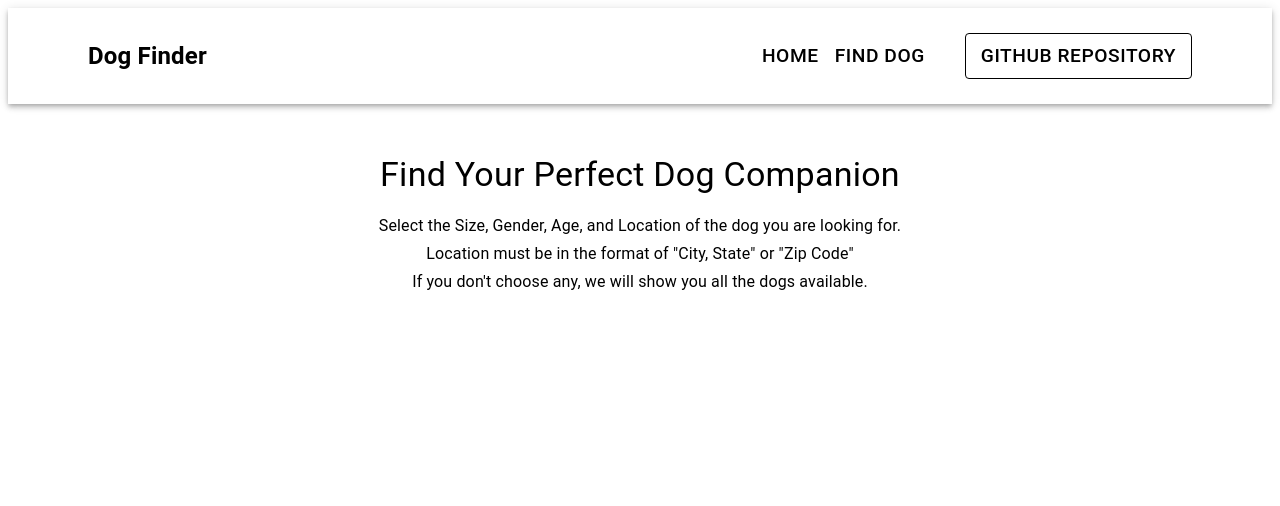
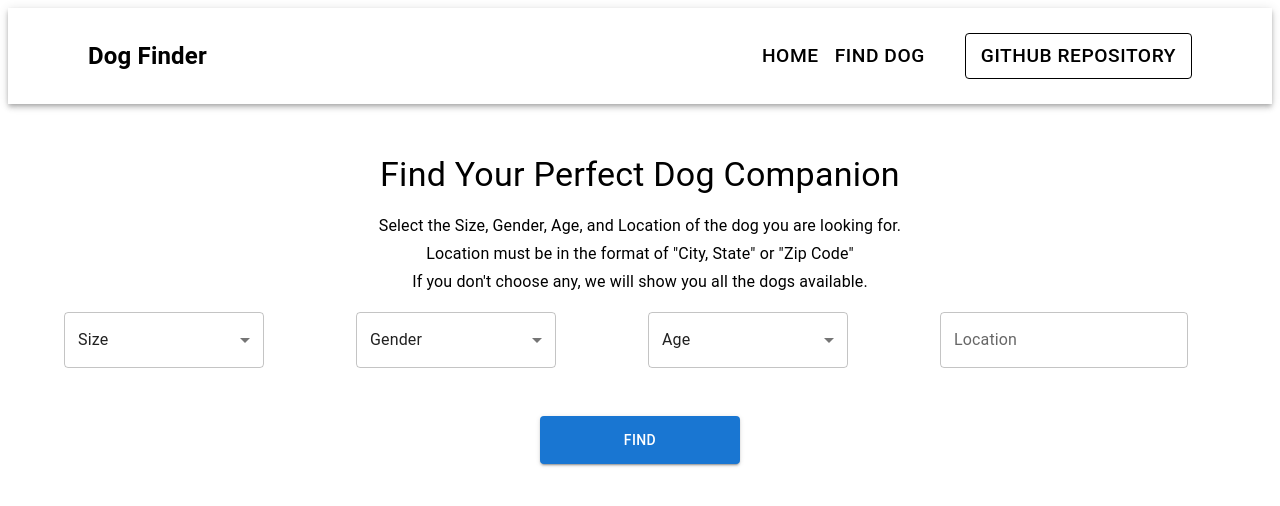
Before and after one commit to madData24/petRecommend, a Next.js app: page /findDog in a window 1280 px wide. Shown: the top 506 px of the page. Built offline with nearby package versions, Linux system fonts and the light colour scheme.

Commit message:
error fix

```diff
--- a/pages/findDog.tsx
+++ b/pages/findDog.tsx
@@ -151,10 +151,10 @@ const FindDog: NextPage = () => {
     };
 
     return (
+        <>
+            <Navbar />
             <div>
-            <Navbar />
-            <Container maxWidth="md" style={{ marginTop: "50px", textAlign: "center" }}>
-                <div style={{ overflowY: "auto" }}>
+                <Container maxWidth="md" style={{ textAlign: "center", marginTop: "50px" }}>
                     <Typography variant="h4">Find Your Perfect Dog Companion</Typography>
                     <Typography variant="subtitle1" gutterBottom>
                         <p className="text-gray-500 mb-12 text-base animate-in fade-in slide-in-from-bottom-4 duration-1200 ease-in-out">
@@ -163,6 +163,82 @@ const FindDog: NextPage = () => {
                             If you don&apos;t choose any, we will show you all the dogs available.
                         </p>
                     </Typography>
+                </Container>
+
+                <Container>
+                    <Grid container spacing={2} justifyContent="center">
+                        <Grid item xs={12} sm={6} md={3}>
+                            <Select
+                                value={selectedSize}
+                                onChange={handleSizeChange}
+                                displayEmpty
+                                style={{ minWidth: 200 }}
+                            >
+                                <MenuItem value="" disabled>
+                                    Size
+                                </MenuItem>
+                                {Size.map((size, index) => (
+                                    <MenuItem key={index} value={size}>
+                                        {size}
+                                    </MenuItem>
+                                ))}
+                            </Select>
+                        </Grid>
+                        <Grid item xs={12} sm={6} md={3}>
+                            <Select
+                                value={selectedGender}
+                                onChange={handleGenderChange}
+                                displayEmpty
+                                style={{ minWidth: 200 }}
+                            >
+                                <MenuItem value="" disabled>
+                                    Gender
+                                </MenuItem>
+                                {Gender.map((gender, index) => (
+                                    <MenuItem key={index} value={gender}>
+                                        {gender}
+                                    </MenuItem>
+                                ))}
+                            </Select>
+                        </Grid>
+                        <Grid item xs={12} sm={6} md={3}>
+                            <Select
+                                value={selectedAge}
+                                onChange={handleAgeChange}
+                                displayEmpty
+                                style={{ minWidth: 200 }}
+                            >
+                                <MenuItem value="" disabled>
+                                    Age
+                                </MenuItem>
+                                {Age.map((age, index) => (
+                                    <MenuItem key={index} value={age}>
+                                        {age}
+                                    </MenuItem>
+                                ))}
+                            </Select>
+                        </Grid>
+                        <Grid item xs={12} sm={6} md={3}>
+                            <TextField
+                                label="Location"
+                                value={selectedLocation}
+                                onChange={handleLocationChange}
+                                variant="outlined"
+                                style={{ minWidth: 200 }}
+                            />
+                        </Grid>
+                    </Grid>
+                </Container>
+
+                <Container maxWidth="md" style={{ textAlign: "center", marginTop: "32px" }}>
+                    <Button
+                        variant="contained"
+                        onClick={handleFindClick}
+                        style={{ marginTop: 16, width: 200, height: 48 }}
+                    >
+                        Find
+                    </Button>
+                </Container>
 
                 <Grid container spacing={2} justifyContent="center">
                     {dogs.map((dog, index) => (
@@ -174,7 +250,7 @@ const FindDog: NextPage = () => {
                             lg={3}
                             xl={2}
                             key={index}
-                                style={{ height: "100%", maxWidth: "300px", maxHeight: "400px" }}
+                            style={{ height: "100%", minHeight: "300px" }}
                         >
                             <Card style={{ height: "100%" }}>
                                 <CardContent style={{ textAlign: "left", height: "100%" }}>
@@ -213,8 +289,7 @@ const FindDog: NextPage = () => {
                     ))}
                 </Grid>
             </div>
-            </Container>
-        </div>
+        </>
     );
 };
 
```
Lines whose indentation alone changed are shown as unchanged.
